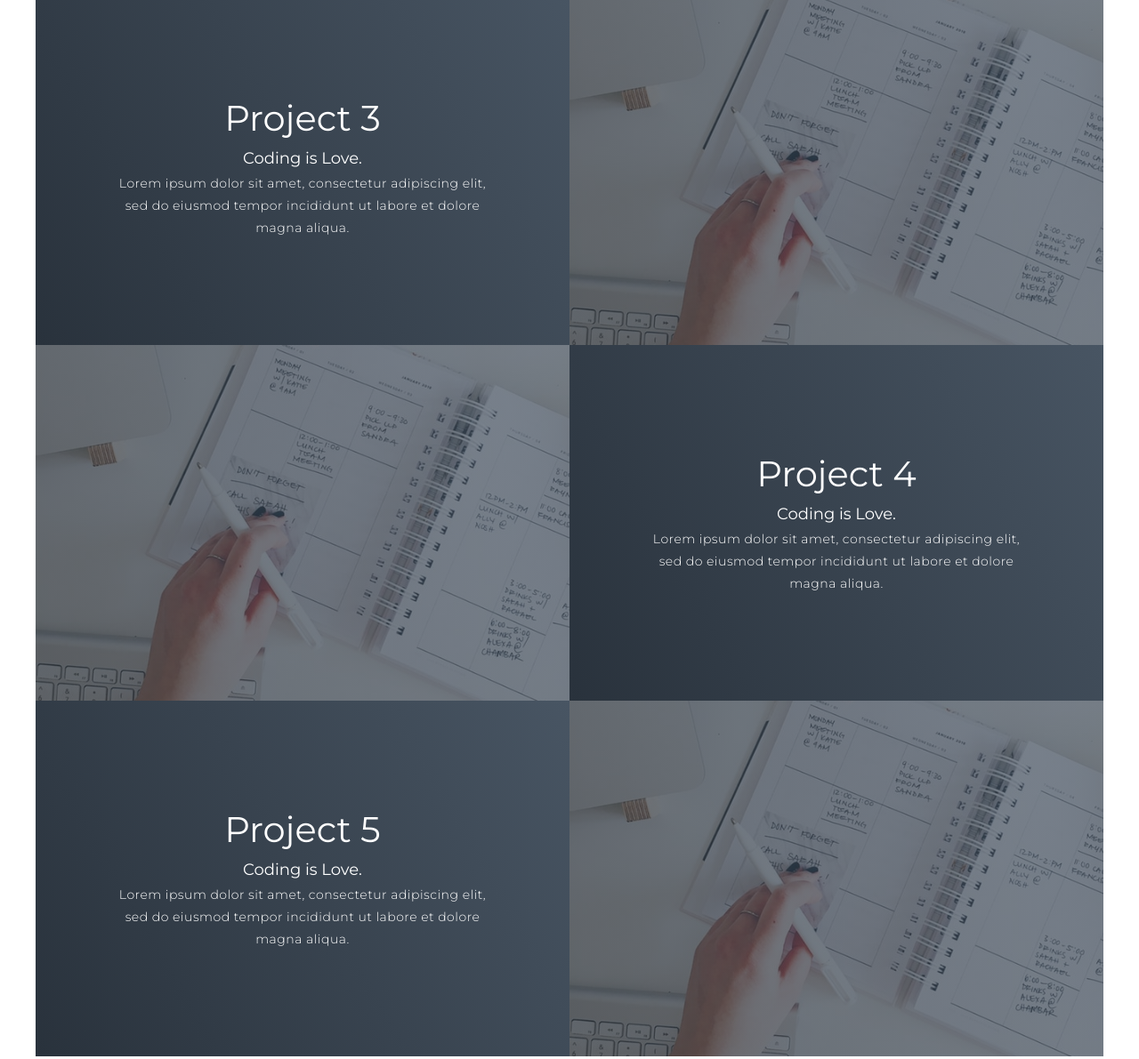
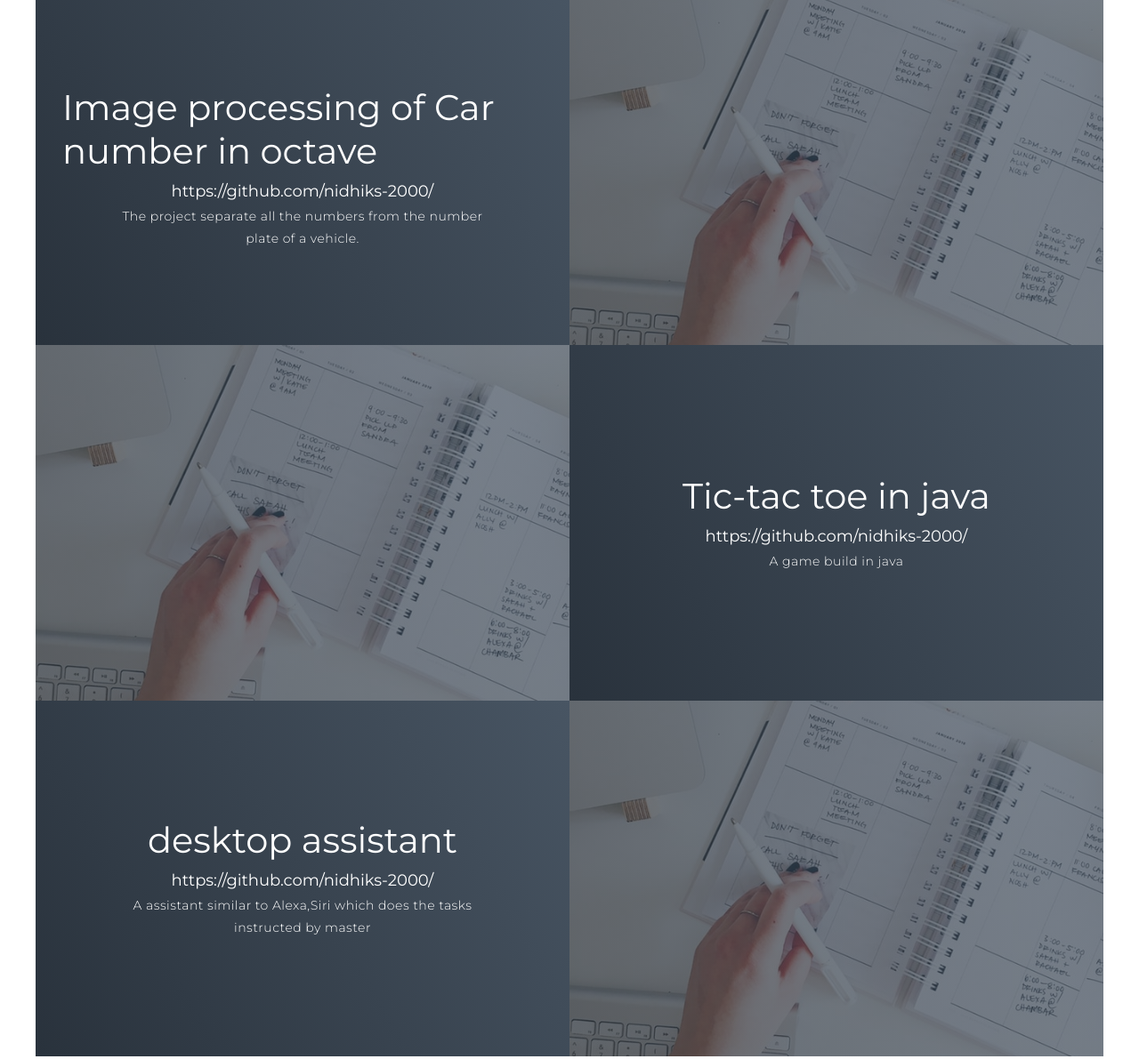
Before and after one commit to Program-Warehouse/Nidhi.K.S_Portfolio, a plain HTML site: page index.html in a window 1280 px wide. Shown: the part 3335-4526 px from the top of the page at 89% size. Drawn offline with Linux system fonts and the light colour scheme.

Commit message:
End_Projects

```diff
--- a/index.html
+++ b/index.html
@@ -125,10 +125,9 @@
 
                     <div class="project-item">
                         <div class="project-info">
-                            <h1>Project 1</h1>
-                            <h2>Coding is Love.</h2>
-                            <p>Lorem ipsum dolor sit amet, consectetur adipiscing elit,
-                                sed do eiusmod tempor incididunt ut labore et dolore magna aliqua.</p>
+                            <h1>Vehicle detection</h1>
+                            <h2>https://github.com/nidhiks-2000/</h2>
+                            <p> I have used ANN and open CV to detect objects from videos.</p>
                         </div>
                         <div class="project-img">
                             <img src="./images/img-1.png" alt="">
@@ -136,10 +135,10 @@
                     </div>
                     <div class="project-item">
                         <div class="project-info">
-                            <h1>Project 2</h1>
-                            <h2>Coding is Love.</h2>
-                            <p>Lorem ipsum dolor sit amet, consectetur adipiscing elit,
-                                sed do eiusmod tempor incididunt ut labore et dolore magna aliqua.</p>
+                            <h1>Discord bot</h1>
+                            <h2>https://github.com/nidhiks-2000/</h2>
+                            <p>A bit which can be used as an admin in server to maintain the decorom of the channel.
+                            </p>
                         </div>
                         <div class="project-img">
                             <img src="./images/img-1.png" alt="">
@@ -147,10 +146,10 @@
                     </div>
                     <div class="project-item">
                         <div class="project-info">
-                            <h1>Project 3</h1>
-                            <h2>Coding is Love.</h2>
-                            <p>Lorem ipsum dolor sit amet, consectetur adipiscing elit,
-                                sed do eiusmod tempor incididunt ut labore et dolore magna aliqua.</p>
+                            <h1>Image processing of Car number in octave</h1>
+                            <h2>https://github.com/nidhiks-2000/</h2>
+                            <p>The project separate all the numbers from the number plate of a vehicle.
+                            </p>
                         </div>
                         <div class="project-img">
                             <img src="./images/img-1.png" alt="">
@@ -158,10 +157,9 @@
                     </div>
                     <div class="project-item">
                         <div class="project-info">
-                            <h1>Project 4</h1>
-                            <h2>Coding is Love.</h2>
-                            <p>Lorem ipsum dolor sit amet, consectetur adipiscing elit,
-                                sed do eiusmod tempor incididunt ut labore et dolore magna aliqua.</p>
+                            <h1>Tic-tac toe in java</h1>
+                            <h2>https://github.com/nidhiks-2000/</h2>
+                            <p>A game build in java </p>
                         </div>
                         <div class="project-img">
                             <img src="./images/img-1.png" alt="">
@@ -169,10 +167,10 @@
                     </div>
                     <div class="project-item">
                         <div class="project-info">
-                            <h1>Project 5</h1>
-                            <h2>Coding is Love.</h2>
-                            <p>Lorem ipsum dolor sit amet, consectetur adipiscing elit,
-                                sed do eiusmod tempor incididunt ut labore et dolore magna aliqua.</p>
+                            <h1>desktop assistant</h1>
+                            <h2>https://github.com/nidhiks-2000/</h2>
+                            <p>A assistant similar to Alexa,Siri which does the tasks instructed by master
+                            </p>
                         </div>
                         <div class="project-img">
                             <img src="./images/img-1.png" alt="">
```
